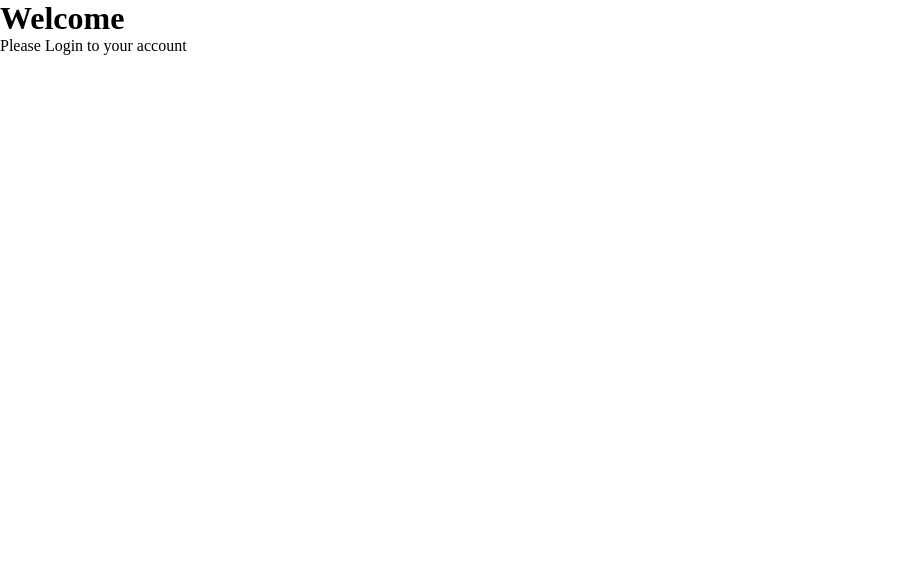
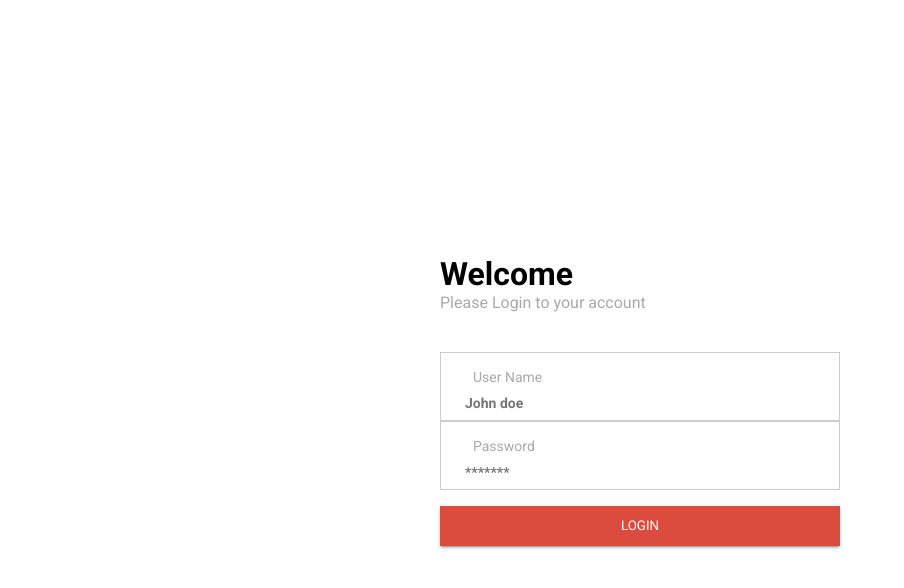
Before and after one commit to caarlosdamian/Redux-Persist, a React (Create React App) app: page / in a window 1280 px wide. Shown: the top 588 px of the page, without its empty margins (0-904 px from the left). Built offline with nearby package versions, Linux system fonts and the light colour scheme.

Commit message:
Feature: Complete login desing

```diff
--- a/public/index.html
+++ b/public/index.html
@@ -24,6 +24,12 @@
       work correctly both with client-side routing and a non-root public URL.
       Learn how to configure a non-root public URL by running `npm run build`.
     -->
+    <link rel="preconnect" href="https://fonts.googleapis.com" />
+    <link rel="preconnect" href="https://fonts.gstatic.com" crossorigin />
+    <link
+      href="https://fonts.googleapis.com/css2?family=Roboto:ital,wght@0,100;0,300;0,400;0,500;0,700;0,900;1,100;1,300&display=swap"
+      rel="stylesheet"
+    />
     <title>React App</title>
   </head>
   <body>
--- a/src/App.css
+++ b/src/App.css
@@ -1,5 +1,12 @@
-*{
+*,
+*::after,
+*::before{
+  font-family: 'Roboto', sans-serif;
   margin: 0;
   padding: 0;
   box-sizing: border-box;
 }
+
+input,button{
+  font-family: 'Roboto', sans-serif;
+}
--- /dev/null
+++ b/src/components/common/Button/Button.jsx
@@ -0,0 +1,10 @@
+import './button.css'
+
+
+const Button = ({ label, type, handleClick }) => (
+  <button  className='btn' type={type} onClick={handleClick}>
+    {label}
+  </button>
+);
+
+export default Button;
--- /dev/null
+++ b/src/components/common/Button/button.css
@@ -0,0 +1,12 @@
+.btn{
+    width: 100%;
+    height: 2.5rem;
+    background-color: #db4c3f;
+    border: none;
+    margin-top: 1rem ;
+    color: white;
+    cursor: pointer;
+    text-transform: uppercase;
+    box-shadow: 0px 3px 1px -2px rgb(0 0 0 / 20%),
+    0px 2px 2px 0px rgb(0 0 0 / 14%), 0px 1px 5px 0px rgb(0 0 0 / 12%);
+}
--- a/src/components/common/Input/Input.jsx
+++ b/src/components/common/Input/Input.jsx
@@ -1,5 +1,5 @@
 import React from "react";
-
+import './input.css'
 const Input = ({
   label,
   value,
@@ -9,8 +9,7 @@ const Input = ({
   name,
   id,
   required,
-}) => {
-  return (
+}) => (
   <div className="input-wrap">
     <label htmlFor={id} className="input-label">
       {label}
@@ -25,8 +24,8 @@ const Input = ({
       onChange={habldeInput}
       value={value}
     />
+    <span className="input-grow "></span>
   </div>
 );
-};
 
 export default Input;
--- /dev/null
+++ b/src/components/common/Input/input.css
@@ -0,0 +1,39 @@
+.input-wrap {
+  position: relative;
+  color: #000;
+  padding: 0.5rem 0 0.5rem 1.5rem;
+  border: 1px solid #ccc;
+}
+
+.input-label {
+  display: block;
+  color: #a9a9a9;
+  text-transform: capitalize;
+  font-size: 14px;
+  padding: 0.5rem;
+}
+
+.input {
+  width: 100%;
+  padding-left: 0;
+  background-color: none;
+  border: none;
+  font-weight: bold;
+  font-size: 14px;
+  outline: none;
+}
+.input:focus + .input-grow {
+  transform: scaleY(1);
+  opacity: 1;
+}
+.input-grow {
+  height: 100%;
+  width: 16px;
+  background-color: #db4c3f;
+  transform: scaleY(0);
+  opacity: 0;
+  transition: all 0.15s cubic-bezier(0, 0, 0.52, 1.11);
+  position: absolute;
+  left: 0;
+  top: 0;
+}
--- a/src/pages/Auth/Login/Login.jsx
+++ b/src/pages/Auth/Login/Login.jsx
@@ -1,8 +1,13 @@
+import { useState } from "react";
+import Button from "../../../components/common/Button/Button";
+import Input from "../../../components/common/Input/Input";
 import "./login.css";
 
 const Login = () => {
+  const [userName, setUserName] = useState("");
+  const [password, setPassword] = useState("");
   const handleSubmit = (e) => {
-      e.prventDefault()
+    e.prventDefault();
   };
   return (
     <div className="login-wrap">
@@ -10,7 +15,27 @@ const Login = () => {
         <h1>Welcome</h1>
         <p>Please Login to your account</p>
         <form action="" onSubmit={handleSubmit}>
-
+          <Input
+            required
+            label="User Name"
+            placeholder="John doe"
+            id="userName"
+            name="username"
+            habldeInput={(e) => setUserName(e.target.value)}
+            value={userName}
+            type='text'
+          />
+          <Input
+            required
+            label="Password"
+            placeholder="*******"
+            id="password"
+            name="password"
+            habldeInput={(e) => setPassword(e.target.value)}
+            value={password}
+            type='password'
+          />
+          <Button label='login' />
         </form>
       </div>
     </div>
--- a/src/pages/Auth/Login/login.css
+++ b/src/pages/Auth/Login/login.css
@@ -0,0 +1,13 @@
+.login-wrap{
+    display: flex;
+    justify-content: center;
+    align-items: center;
+    height: 100vh;
+}
+.login-content{
+    min-width: 400px;
+}
+.login-content p{
+   margin-bottom: 2.5rem;
+   color: #a9a9a9;
+}
```
Lines whose indentation alone changed are shown as unchanged.
